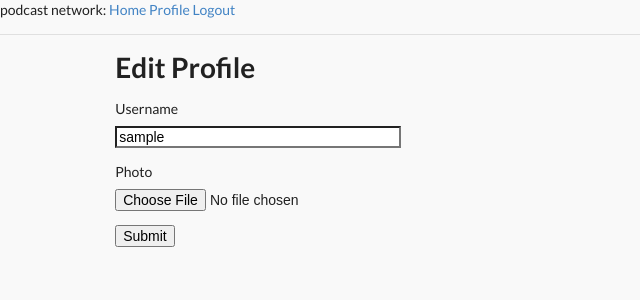
After one commit to tduvernois/podcast-social-network, a Flask app: page /edit_profile in a window 1280 px wide. The commit adds this page. Shown: the top 300 px of the page, without its empty margins (0-640 px from the left). Run offline with Flask 2, Linux system fonts and the light colour scheme; the visitor is signed in with stand-in values (Sample User, id 1); data comes from the database, SQL or seed files in the repository; some libraries are stand-ins or nearby versions.

Commit message:
Profile screen: add photo

```diff
--- a/app/forms.py
+++ b/app/forms.py
@@ -1,8 +1,9 @@
 from flask_wtf import FlaskForm
-from wtforms import StringField, PasswordField, BooleanField, SubmitField
-from wtforms.validators import ValidationError, DataRequired, Email, EqualTo
+from wtforms import StringField, PasswordField, BooleanField, SubmitField, TextAreaField
+from wtforms.validators import ValidationError, DataRequired, Email, EqualTo, Length
 from app.models import User
-
+from flask_wtf.file import FileField, FileRequired
+from werkzeug.utils import secure_filename
 
 class LoginForm(FlaskForm):
     username = StringField('Username', validators=[DataRequired()])
@@ -30,5 +31,12 @@ class RegistrationForm(FlaskForm):
         if user is not None:
             raise ValidationError('Please use a different email address.')
 
+
 class EmptyForm(FlaskForm):
     submit = SubmitField('Submit')
+
+
+class EditProfileForm(FlaskForm):
+    username = StringField('Username', validators=[DataRequired()])
+    photo = FileField(validators=[FileRequired()])
+    submit = SubmitField('Submit')
--- a/app/models.py
+++ b/app/models.py
@@ -3,6 +3,10 @@ from datetime import datetime
 from werkzeug.security import generate_password_hash, check_password_hash
 from flask_login import UserMixin
 from app import login
+from hashlib import md5
+import os
+from app import app, db
+
 
 userPodcast = db.Table('UserPodcast',
                        db.Column('user_id', db.Integer, db.ForeignKey('user.id'), primary_key=True),
@@ -19,6 +23,10 @@ replies = db.Table('replies',
     db.Column('reply', db.Integer, db.ForeignKey('comment.id'))
 )
 
+
+def default_avatar():
+    return 'default.png'
+
 # inherit from UserMixin for flask-login
 class User(UserMixin, db.Model):
     id = db.Column(db.Integer, primary_key=True)
@@ -33,7 +41,15 @@ class User(UserMixin, db.Model):
                                # primaryjoin=(userEpisode.c.user_id == id),
                                backref=db.backref('user')
                                )
-    # comments = db.relationship('Comment', backref='user', lazy=True)
+
+    photo = db.Column(db.String(200), default=default_avatar())
+
+    def avatar(self, size):
+        if self.photo is not None:
+            return os.path.join(
+            app.config['PHOTO_PATH'], self.photo)
+
+
 
     def set_password(self, password):
         self.password_hash = generate_password_hash(password)
--- a/app/routes.py
+++ b/app/routes.py
@@ -109,7 +109,7 @@ def user(username):
     historical_data = []
     for e in listened_episodes.all():
         podcast = e.get_podcast()
-        item = {"podcast": podcast, "episode": e }
+        item = {"podcast": podcast, "episode": e}
         historical_data.append(item)
 
     return render_template('user.html', user=user, podcasts=podcasts, historical_data=historical_data)
@@ -148,15 +148,16 @@ def episode_detail(id):
         replies = c.reply.all()
         for r in replies:
             comment_number = comment_number + 1
-            user = User.query.get(r.user_id)
-            o = { 'reply': r, 'user': user}
+            reply_user = User.query.get(r.user_id)
+            o = {'reply': r, 'user': reply_user}
             replies_with_users.append(o)
 
-        comments_with_users.append({'comment': { 'original': c, 'replies': replies_with_users}, 'user': user})
+        comments_with_users.append({'comment': {'original': c, 'replies': replies_with_users}, 'user': user})
 
+    photo_path = app.config['PHOTO_PATH_STATIC']
     return render_template('episode.html', title='Episode', episode=episode,
                            comments=comments, comments_with_users=comments_with_users,
-                           current_user=current_user, comment_number=comment_number)
+                           current_user=current_user, comment_number=comment_number, photo_path=photo_path)
 
 
 @app.route('/comments', methods=['POST'])
@@ -186,3 +187,34 @@ def reply():
     comment.reply.append(reply)
     db.session.commit()
     return jsonify({'status': 'success'})
+
+
+from app.forms import EditProfileForm
+from werkzeug.utils import secure_filename
+import os
+
+
+@app.route('/edit_profile', methods=['GET', 'POST'])
+@login_required
+def edit_profile():
+    form = EditProfileForm()
+    if form.validate_on_submit():
+
+        f = form.photo.data
+        filename = secure_filename(f.filename)
+        f.save(os.path.join(
+            app.config['PHOTO_PATH'], filename
+        ))
+        current_user.username = form.username.data
+        current_user.photo = f.filename
+        db.session.commit()
+        return redirect(url_for('user', username=current_user.username))
+    elif request.method == 'GET':
+        form.username.data = current_user.username
+    return render_template('edit_profile.html', title='Edit Profile',
+                           form=form)
+
+@app.route('/photo')
+@login_required
+def get_photo():
+    current_user.photo
--- a/app/static/user.css
+++ b/app/static/user.css
@@ -44,3 +44,7 @@ div.episode-from-profile p {
 .listening-history-title {
     margin-bottom: 10px;
 }
+
+#profile-image {
+ max-width: 200px;
+}
--- /dev/null
+++ b/app/templates/edit_profile.html
@@ -0,0 +1,24 @@
+{% extends "base.html" %}
+
+{% block content %}
+<h1>Edit Profile</h1>
+<form action="" method="post" enctype="multipart/form-data">
+    {{ form.hidden_tag() }}
+    <p>
+        {{ form.username.label }}<br>
+        {{ form.username(size=32) }}<br>
+        {% for error in form.username.errors %}
+            <span style="color: red;">[{{ error }}]</span>
+        {% endfor %}
+    </p>
+
+    <p>
+        {{ form.photo.label }}<br>
+        {{ form.photo(size=32) }}<br>
+        {% for error in form.photo.errors %}
+            <span style="color: red;">[{{ error }}]</span>
+        {% endfor %}
+    </p>
+    <p>{{ form.submit() }}</p>
+</form>
+{% endblock %}
--- a/app/templates/episode.html
+++ b/app/templates/episode.html
@@ -41,6 +41,8 @@
                 <div>
                     <div class="episode-id" hidden>{{ episode.id }}</div>
                     <div class="username" hidden>{{ current_user.username }}</div>
+                    <div class="profile-photo" hidden>{{ photo_path + '/' + current_user.photo }}</div>
+
 
                     <form class="ui form" id="form-comment">
                         <input id="input" type="text" name="comment" placeholder="Write a comment" class="input-new-comment">
@@ -64,7 +66,7 @@
                         <div class="comment" id={{
                         "comment" ~ loop.index }} >
                         <a class="avatar">
-                            <img id="avatar-image" src="https://imgur.com/I80W1Q0.png"/>
+                            <img id="avatar-image" src="{{url_for('static', filename='images/photos/' + comments_with_user.user.photo)}}"/>
                         </a>
                         <div class="content">
                             <a class="author">{{comments_with_user.user.username}}</a>
@@ -81,7 +83,7 @@
                             {% for reply in comments_with_user.comment.replies %}
                             <div class="comment">
                                 <a class="avatar">
-                                    <img id="avatar-image2" src="https://imgur.com/I80W1Q0.png"/>
+                                    <img id="avatar-image2" src="{{url_for('static', filename='images/photos/' + reply.user.photo)}}"/>
                                 </a>
                                 <div class="content">
                                     <a class="author">{{ reply.user.username }}</a>
--- a/config.py
+++ b/config.py
@@ -7,3 +7,5 @@ class Config(object):
     SQLALCHEMY_DATABASE_URI = os.environ.get('DATABASE_URL') or \
         'sqlite:///' + os.path.join(basedir, 'app.db')
     SQLALCHEMY_TRACK_MODIFICATIONS = False
+    PHOTO_PATH = '/Users/thomasduvernois/python/flask/podcast-project/app/static/images/photos'
+    PHOTO_PATH_STATIC = '/static/images/photos'
```
Also changed, not shown: app/static/episode.js (+8 -5 lines), app/templates/user.html (+9 -1 lines), app/static/images/photos/default.png (added).
